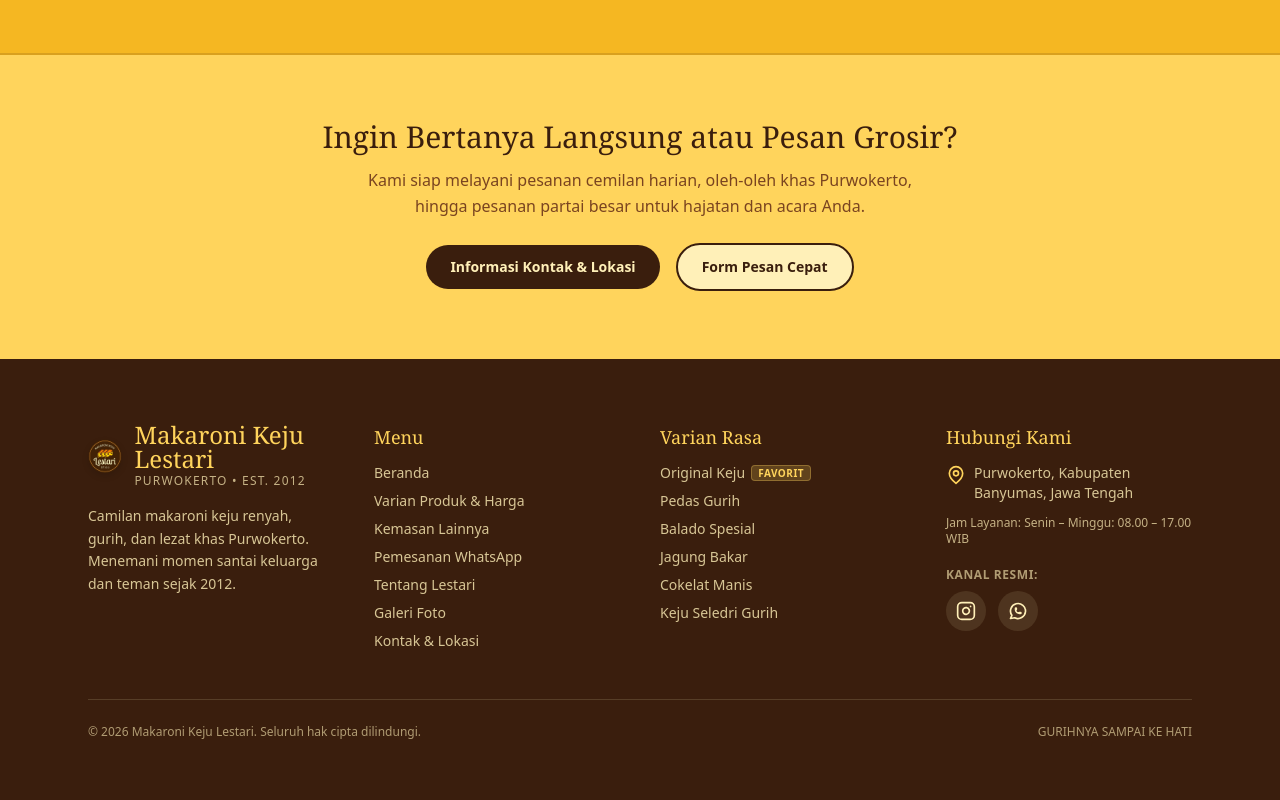
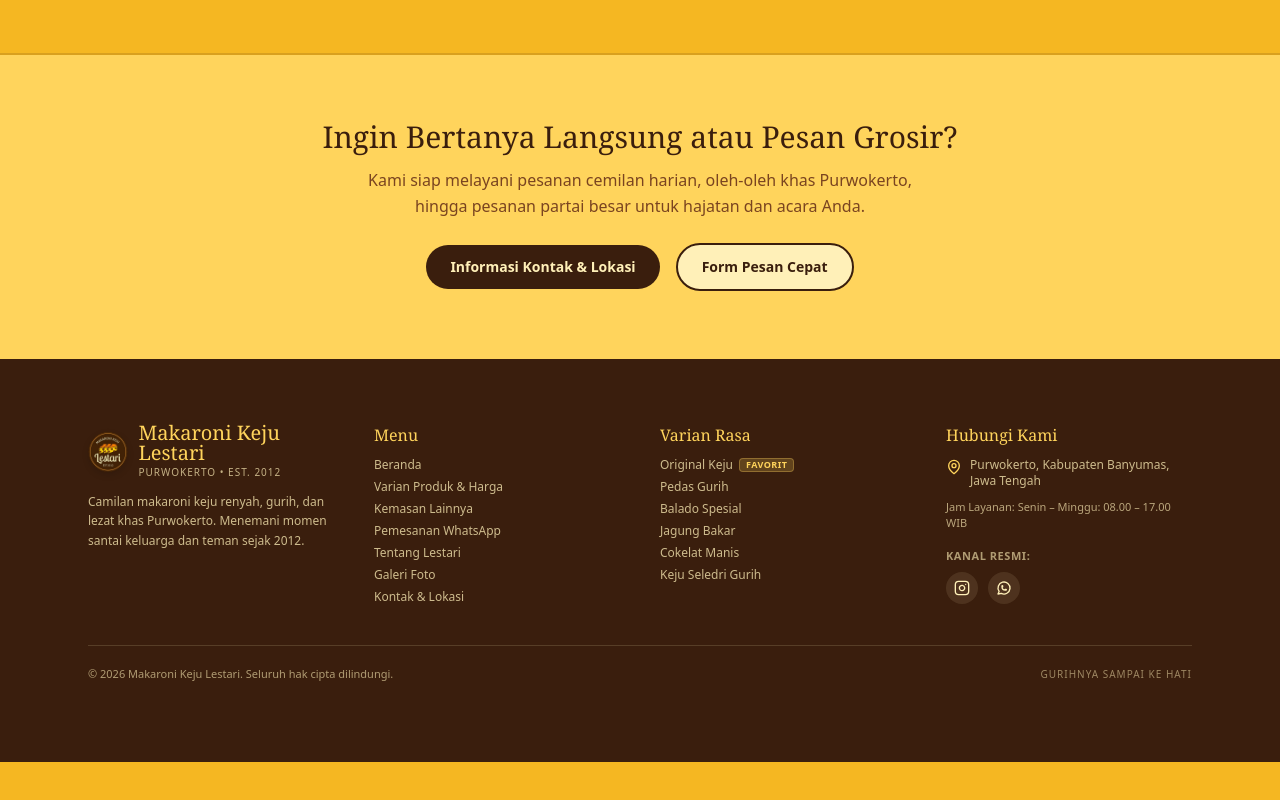
Before and after one commit to winafaworks/Makaroni-Lestari, a React (Vite) app: page / in a window 1280 px wide. Shown: the part 2936-3736 px from the top of the page. After the commit the page ends 3698 px from the top, so only its background shows below. Built offline with nearby package versions, Linux system fonts and the light colour scheme.

Commit message:
update footer: kecilkan ukuran font agar lebih proporsional

```diff
--- a/src/components/Footer.jsx
+++ b/src/components/Footer.jsx
@@ -20,27 +20,27 @@ export default function Footer() {
       <div className="max-w-6xl mx-auto px-4 sm:px-6 py-12 md:py-16">
         <div className="grid grid-cols-1 md:grid-cols-2 lg:grid-cols-4 gap-8 md:gap-10">
           {/* Kolom 1: Identitas & Lencana */}
-          <div className="space-y-4">
-            <div className="flex items-center gap-3">
+          <div className="space-y-3">
+            <div className="flex items-center gap-2.5">
               <Badge size="sm" />
               <div>
-                <span className="font-judul text-2xl text-mentega block leading-none">
+                <span className="font-judul text-lg sm:text-xl text-mentega block leading-none">
                   {site.name}
                 </span>
-                <span className="text-xs text-susu/70 tracking-widest uppercase mt-0.5 block">
+                <span className="text-[10px] text-susu/70 tracking-widest uppercase mt-0.5 block">
                   Purwokerto • Est. {site.yearEstablished}
                 </span>
               </div>
             </div>
-            <p className="text-sm text-susu/80 leading-relaxed max-w-sm">
+            <p className="text-xs text-susu/75 leading-relaxed max-w-sm">
               Camilan makaroni keju renyah, gurih, dan lezat khas Purwokerto. Menemani momen santai keluarga dan teman sejak 2012.
             </p>
           </div>
 
           {/* Kolom 2: Menu Navigasi */}
-          <div className="space-y-3">
-            <h4 className="font-judul text-lg text-mentega">Menu</h4>
-            <ul className="space-y-2 text-sm text-susu/80">
+          <div className="space-y-2.5">
+            <h4 className="font-judul text-sm sm:text-base text-mentega">Menu</h4>
+            <ul className="space-y-1.5 text-xs text-susu/75">
               <li>
                 <Link to="/" className="hover:text-mentega transition-colors">
                   Beranda
@@ -80,9 +80,9 @@ export default function Footer() {
           </div>
 
           {/* Kolom 3: Varian Rasa */}
-          <div className="space-y-3">
-            <h4 className="font-judul text-lg text-mentega">Varian Rasa</h4>
-            <ul className="space-y-2 text-sm text-susu/80">
+          <div className="space-y-2.5">
+            <h4 className="font-judul text-sm sm:text-base text-mentega">Varian Rasa</h4>
+            <ul className="space-y-1.5 text-xs text-susu/75">
               {products.map((item) => (
                 <li key={item.id}>
                   <Link
@@ -91,7 +91,7 @@ export default function Footer() {
                   >
                     <span>{item.name}</span>
                     {item.isBestSeller && (
-                      <span className="text-[10px] uppercase font-bold tracking-wider px-1.5 py-0.2 rounded bg-mentega/20 text-mentega border border-mentega/30">
+                      <span className="text-[9px] uppercase font-bold tracking-wider px-1.5 py-0.2 rounded bg-mentega/20 text-mentega border border-mentega/30">
                         Favorit
                       </span>
                     )}
@@ -102,30 +102,30 @@ export default function Footer() {
           </div>
 
           {/* Kolom 4: Kontak & Kanal Sosial */}
-          <div className="space-y-3">
-            <h4 className="font-judul text-lg text-mentega">Hubungi Kami</h4>
-            <p className="text-sm text-susu/80 flex items-start gap-2">
-              <IconMapPin className="w-5 h-5 text-mentega shrink-0 mt-0.5" />
+          <div className="space-y-2.5">
+            <h4 className="font-judul text-sm sm:text-base text-mentega">Hubungi Kami</h4>
+            <p className="text-xs text-susu/75 flex items-start gap-2">
+              <IconMapPin className="w-4 h-4 text-mentega shrink-0 mt-0.5" />
               <span>{site.address}</span>
             </p>
-            <p className="text-xs text-susu/70">
+            <p className="text-[11px] text-susu/65">
               Jam Layanan: {site.operatingHours}
             </p>
 
-            <div className="pt-2">
-              <span className="text-xs font-bold uppercase tracking-wider text-susu/60 block mb-2">
+            <div className="pt-1.5">
+              <span className="text-[11px] font-bold uppercase tracking-wider text-susu/60 block mb-2">
                 Kanal Resmi:
               </span>
-              <div className="flex items-center gap-3">
+              <div className="flex items-center gap-2.5">
                 {/* Instagram */}
                 <a
                   href={site.socials.instagram}
                   target="_blank"
                   rel="noopener noreferrer"
                   aria-label="Instagram Makaroni Keju Lestari"
-                  className="w-10 h-10 rounded-full bg-susu/10 hover:bg-mentega hover:text-tua text-susu flex items-center justify-center transition-colors"
+                  className="w-8 h-8 rounded-full bg-susu/10 hover:bg-mentega hover:text-tua text-susu flex items-center justify-center transition-colors"
                 >
-                  <IconInstagram className="w-5 h-5" />
+                  <IconInstagram className="w-4 h-4" />
                 </a>
 
                 {/* TikTok (bila bukan TODO) */}
@@ -135,9 +135,9 @@ export default function Footer() {
                     target="_blank"
                     rel="noopener noreferrer"
                     aria-label="TikTok Makaroni Keju Lestari"
-                    className="w-10 h-10 rounded-full bg-susu/10 hover:bg-mentega hover:text-tua text-susu flex items-center justify-center transition-colors"
+                    className="w-8 h-8 rounded-full bg-susu/10 hover:bg-mentega hover:text-tua text-susu flex items-center justify-center transition-colors"
                   >
-                    <IconTikTok className="w-5 h-5" />
+                    <IconTikTok className="w-4 h-4" />
                   </a>
                 )}
 
@@ -148,9 +148,9 @@ export default function Footer() {
                     target="_blank"
                     rel="noopener noreferrer"
                     aria-label="Shopee Makaroni Keju Lestari"
-                    className="w-10 h-10 rounded-full bg-susu/10 hover:bg-mentega hover:text-tua text-susu flex items-center justify-center transition-colors"
+                    className="w-8 h-8 rounded-full bg-susu/10 hover:bg-mentega hover:text-tua text-susu flex items-center justify-center transition-colors"
                   >
-                    <IconShopee className="w-5 h-5" />
+                    <IconShopee className="w-4 h-4" />
                   </a>
                 )}
 
@@ -161,9 +161,9 @@ export default function Footer() {
                     target="_blank"
                     rel="noopener noreferrer"
                     aria-label="WhatsApp Makaroni Keju Lestari"
-                    className="w-10 h-10 rounded-full bg-susu/10 hover:bg-mentega hover:text-tua text-susu flex items-center justify-center transition-colors"
+                    className="w-8 h-8 rounded-full bg-susu/10 hover:bg-mentega hover:text-tua text-susu flex items-center justify-center transition-colors"
                   >
-                    <IconWhatsApp className="w-5 h-5" />
+                    <IconWhatsApp className="w-4 h-4" />
                   </a>
                 )}
               </div>
@@ -172,9 +172,9 @@ export default function Footer() {
         </div>
 
         {/* Hak Cipta & Informasi Footer */}
-        <div className="mt-12 pt-6 border-t border-susu/15 flex flex-col sm:flex-row items-center justify-between gap-4 text-xs text-susu/60 pb-safe">
+        <div className="mt-10 pt-5 border-t border-susu/15 flex flex-col sm:flex-row items-center justify-between gap-3 text-[11px] text-susu/60 pb-safe">
           <p>© {currentYear} {site.name}. Seluruh hak cipta dilindungi.</p>
-          <p>GURIHNYA SAMPAI KE HATI</p>
+          <p className="tracking-widest uppercase text-[10px] text-susu/50">GURIHNYA SAMPAI KE HATI</p>
         </div>
       </div>
     </footer>
```
